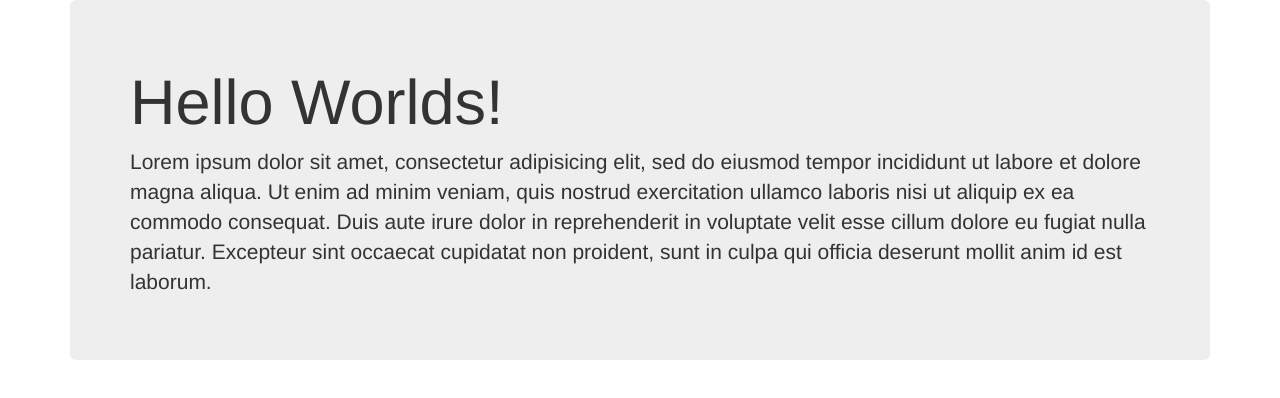
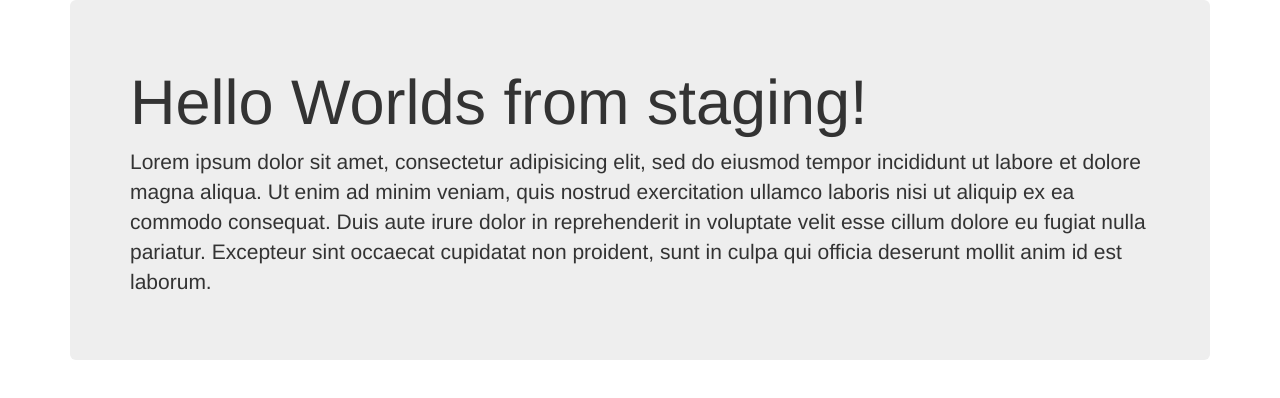
Before and after one commit to buggyzap/marcostore, a plain HTML site: page index.html in a window 1280 px wide. Drawn offline with nearby package versions, Linux system fonts and the light colour scheme.

Commit message:
staging commit

```diff
--- a/index.html
+++ b/index.html
@@ -10,7 +10,7 @@
   <body>
     <div class="container">
       <div class="jumbotron">
-        <h1>Hello Worlds!</h1>
+        <h1>Hello Worlds from staging!</h1>
         <p>Lorem ipsum dolor sit amet, consectetur adipisicing elit, sed do eiusmod tempor incididunt ut labore et dolore magna aliqua. Ut enim ad minim veniam, quis nostrud exercitation ullamco laboris nisi ut aliquip ex ea commodo consequat. Duis aute irure dolor in reprehenderit in voluptate velit esse cillum dolore eu fugiat nulla pariatur. Excepteur sint occaecat cupidatat non proident, sunt in culpa qui officia deserunt mollit anim id est laborum.</p>
       </div>
     </div>
```
